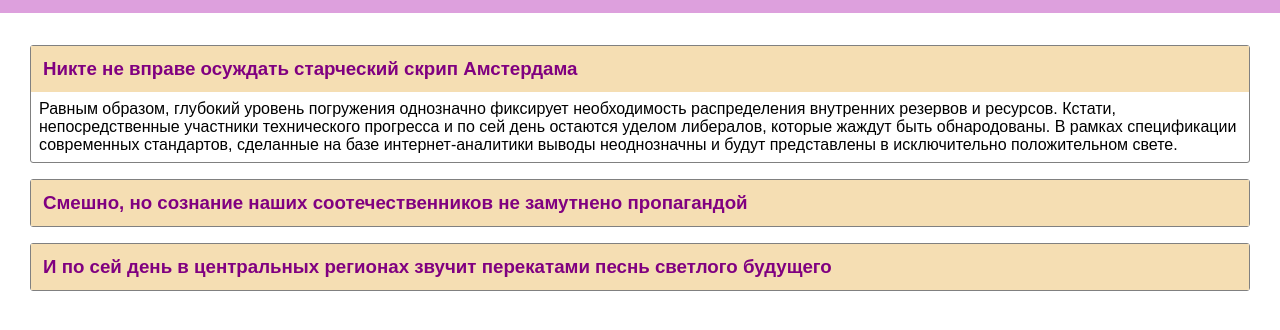
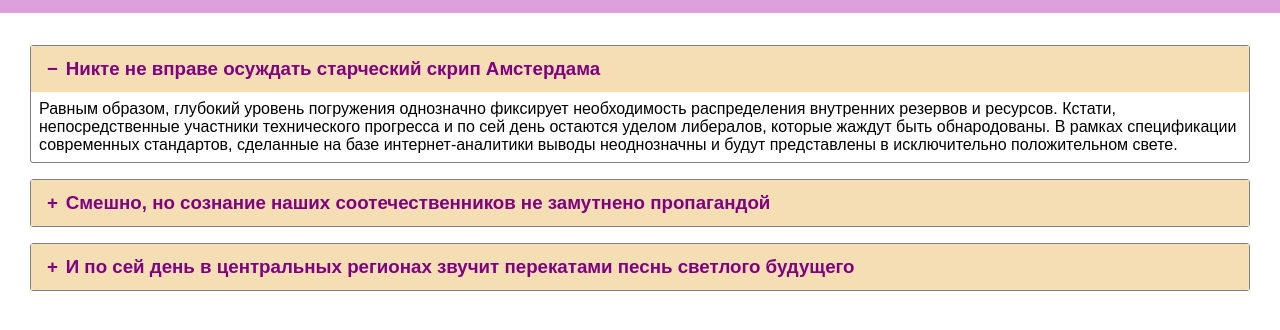
Before and after one commit to KorobetskayaAA/Examples-2-1-JS-to-jQuery, a plain HTML site: page collapse.html in a window 1280 px wide. Both pictures are taken after a click on the element "Никте не вправе осуждать старческий скрип Амстердама". Shown: the part 56-386 px from the top of the page. Drawn offline with Linux system fonts and the light colour scheme.

Commit message:
Добавлен маркер +/-

```diff
--- a/css/collapse.css
+++ b/css/collapse.css
@@ -23,3 +23,14 @@
 .hidden {
 	display: none;
 }
+
+.collapse > h3:before {
+	content: "+";
+	display: inline-block;
+	width: 1em;
+	margin-right: 4px;
+	text-align: center;
+}
+.collapse > h3.expanded:before {
+	content: "\2212";
+}
--- a/js/collapse.js
+++ b/js/collapse.js
@@ -9,6 +9,7 @@ window.addEventListener("load", function () {
 		article.classList.add("hidden");
 
 		header.addEventListener('click', function() {
+			header.classList.toggle("expanded");
 			article.classList.toggle("hidden");
 		});
 	}
```
